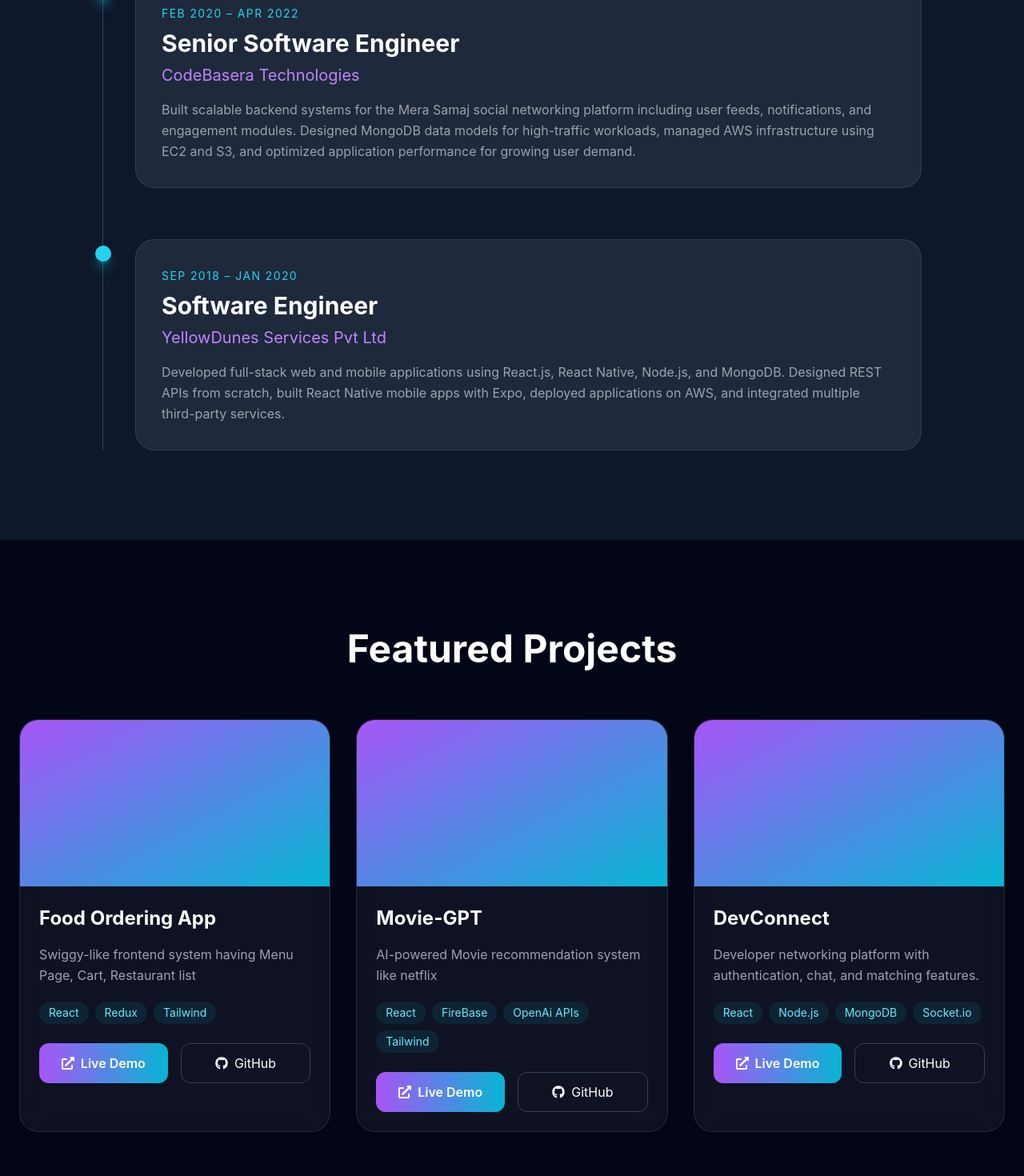
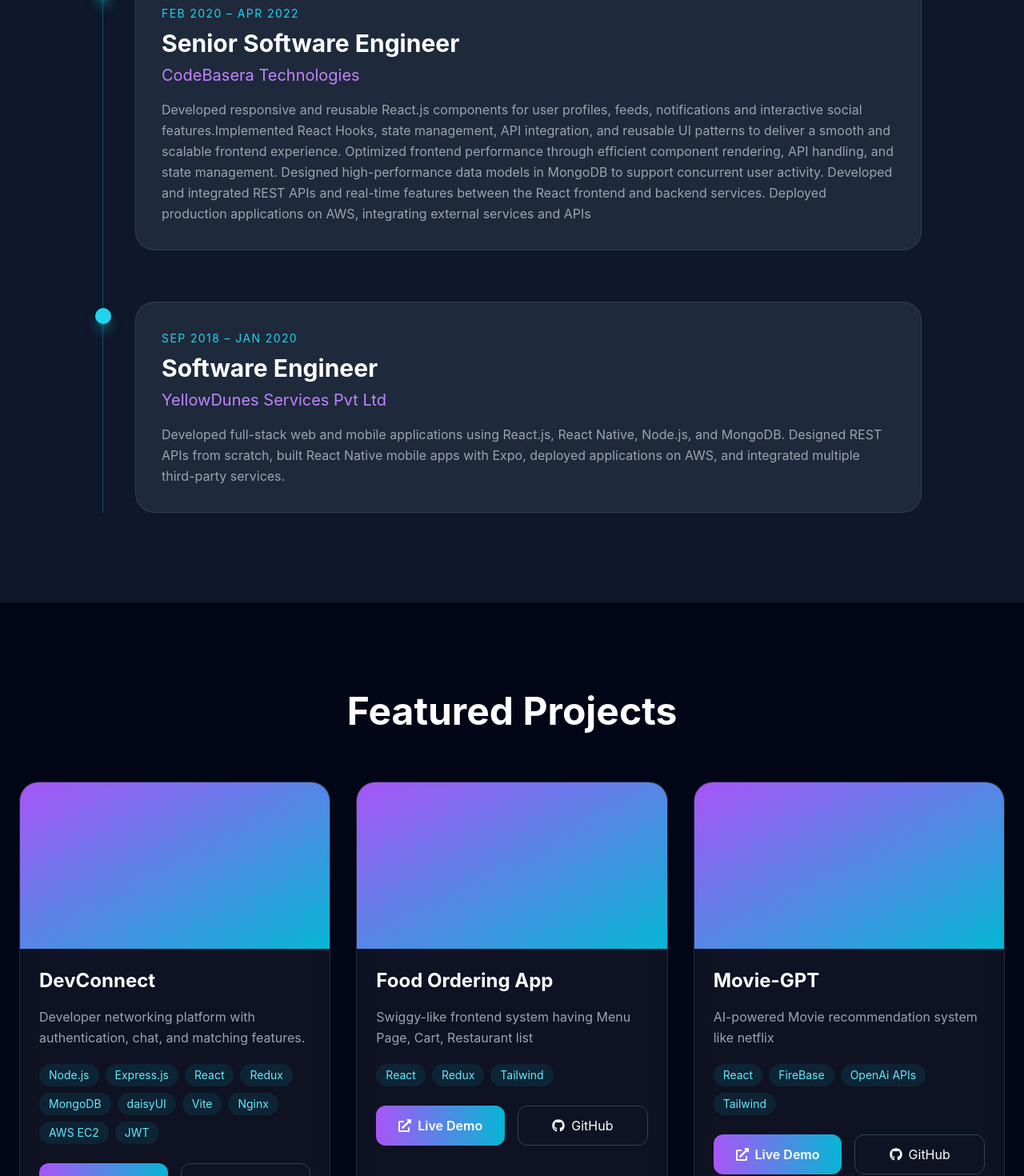
Before and after one commit to Rohitsaini0444/portfolio, a React (Create React App) app: page / in a window 1280 px wide. Shown: the part 3000-4470 px from the top of the page at 80% size. Built offline with nearby package versions, Linux system fonts and the light colour scheme.

Commit message:
Updated project details

```diff
--- a/src/data/experience.js
+++ b/src/data/experience.js
@@ -20,8 +20,8 @@ const experiences = [
     company: 'CodeBasera Technologies',
     duration: 'Feb 2020 – Apr 2022',
     description:
-      'Built scalable backend systems for the Mera Samaj social networking platform including user feeds, notifications, and engagement modules. Designed MongoDB data models for high-traffic workloads, managed AWS infrastructure using EC2 and S3, and optimized application performance for growing user demand.',
-  },
+      'Developed responsive and reusable React.js components for user profiles, feeds, notifications and interactive social features.Implemented React Hooks, state management, API integration, and reusable UI patterns to deliver a smooth and scalable frontend experience. Optimized frontend performance through efficient component rendering, API handling, and state management. Designed high-performance data models in MongoDB to support concurrent user activity. Developed and integrated REST APIs and real-time features between the React frontend and backend services. Deployed production applications on AWS, integrating external services and APIs'
+ },
 
   {
     role: 'Software Engineer',
--- a/src/data/projects.js
+++ b/src/data/projects.js
@@ -1,5 +1,12 @@
 
 const projects = [
+   {
+    title: 'DevConnect',
+    description: 'Developer networking platform with authentication, chat, and matching features.',
+    stack: ['Node.js', 'Express.js', 'React', 'Redux', 'MongoDB', 'daisyUI', 'Vite', 'Nginx', 'AWS EC2', 'JWT'],
+    demo: 'https://rohitsdev.com',
+    gitHub: 'https://github.com/Rohitsaini0444/devConnect',
+  },
   {
     title: 'Food Ordering App',
     description: "Swiggy-like frontend system having Menu Page, Cart, Restaurant list",
@@ -14,12 +21,6 @@ const projects = [
     demo: 'https://movie-gpt-rohitsaini0444-8095s-projects.vercel.app',
     gitHub: 'https://github.com/Rohitsaini0444/movie-gpt'
   },
-  {
-    title: 'DevConnect',
-    description: 'Developer networking platform with authentication, chat, and matching features.',
-    stack: ['React', 'Node.js', 'MongoDB', 'Socket.io'],
-    gitHub: 'https://github.com/Rohitsaini0444/devMatch',
-  },
 ];
 
 
```
